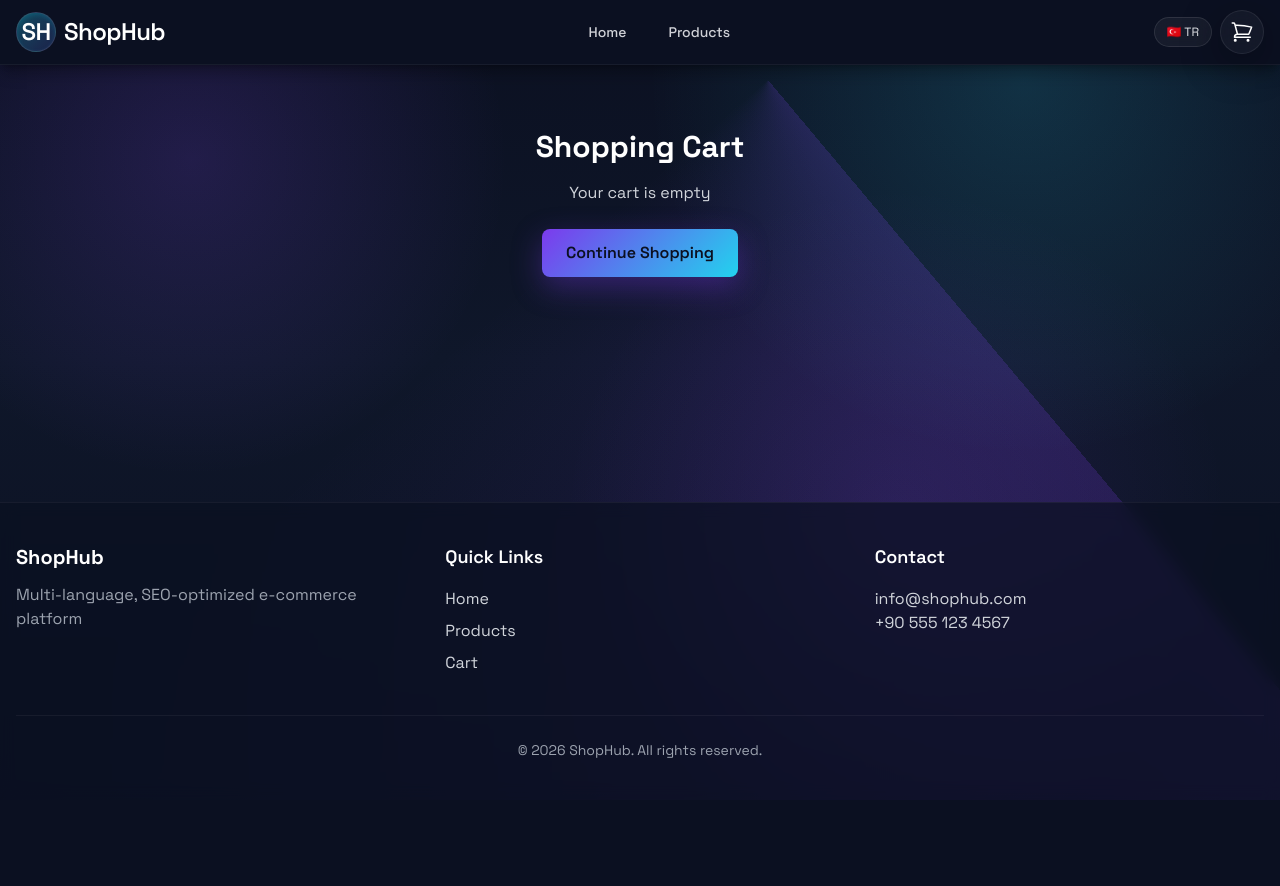
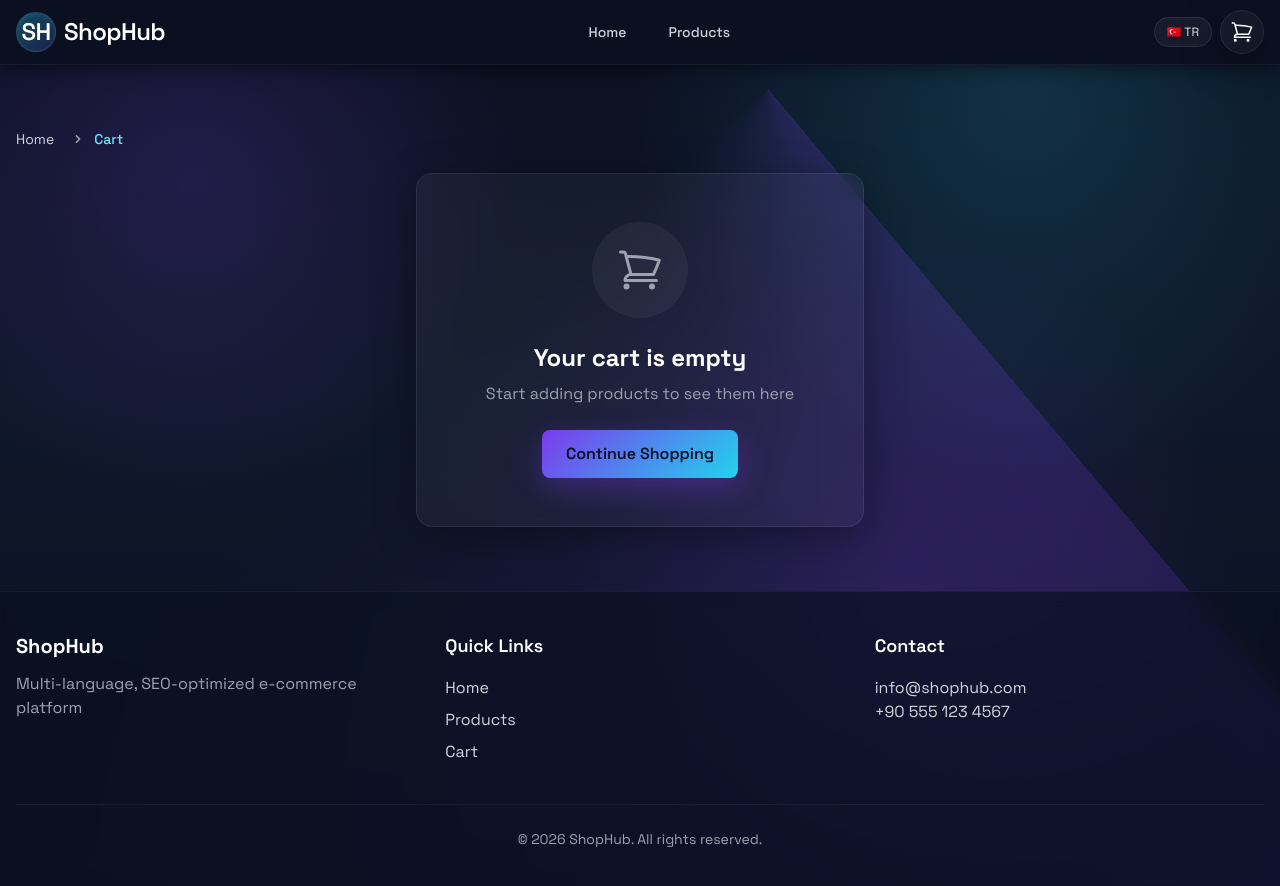
Before and after one commit to tuggie7/nextjs-ecommerce-platform, a Next.js app: page /en/cart in a window 1280 px wide. Shown: the top 886 px of the page. Before the commit the page ends 800 px from the top, so only its background shows below. Built offline with nearby package versions, Linux system fonts and the light colour scheme.

Commit message:
feat: improve empty states for cart and products with better UX

```diff
--- a/components/CartClient.tsx
+++ b/components/CartClient.tsx
@@ -26,12 +26,22 @@ export default function CartClient() {
 
   if (items.length === 0) {
     return (
-      <div className="container mx-auto px-4 py-16 text-center">
-        <h1 className="text-3xl font-bold mb-4 text-white">{t('title')}</h1>
-        <p className="text-gray-300 mb-6">{t('empty')}</p>
-        <Link href={`/${locale}/products`} className="btn-primary px-6 py-3 rounded-lg inline-block">
-          {t('continueShopping')}
-        </Link>
+      <div className="container mx-auto px-4 py-16">
+        <Breadcrumbs />
+        <div className="max-w-md mx-auto text-center">
+          <div className="glass rounded-2xl p-12 border border-white/5">
+            <div className="w-24 h-24 mx-auto mb-6 rounded-full bg-white/5 flex items-center justify-center">
+              <svg xmlns="http://www.w3.org/2000/svg" fill="none" viewBox="0 0 24 24" strokeWidth={1.5} stroke="currentColor" className="w-12 h-12 text-gray-400">
+                <path strokeLinecap="round" strokeLinejoin="round" d="M2.25 3h1.386c.51 0 .955.343 1.087.835l.383 1.437M7.5 14.25a3 3 0 0 0-3 3h15.75m-12.75-3h11.218c1.121-2.3 2.1-4.684 2.924-7.138a60.114 60.114 0 0 0-16.536-1.84M7.5 14.25 5.106 5.272M6 20.25a.75.75 0 1 1-1.5 0 .75.75 0 0 1 1.5 0Zm12.75 0a.75.75 0 1 1-1.5 0 .75.75 0 0 1 1.5 0Z" />
+              </svg>
+            </div>
+            <h2 className="text-2xl font-bold mb-2 text-white">{t('empty')}</h2>
+            <p className="text-gray-400 mb-6">Start adding products to see them here</p>
+            <Link href={`/${locale}/products`} className="btn-primary px-6 py-3 rounded-lg inline-block">
+              {t('continueShopping')}
+            </Link>
+          </div>
+        </div>
       </div>
     );
   }
--- a/components/ProductsClient.tsx
+++ b/components/ProductsClient.tsx
@@ -192,6 +192,7 @@ export default function ProductsClient({ initialProducts, categories }: Products
       </div>
 
       {/* Products Grid */}
+      {filteredProducts.length > 0 ? (
         <div className="grid grid-cols-1 md:grid-cols-3 lg:grid-cols-4 gap-6">
           {filteredProducts.map((product, index) => (
             <div
@@ -203,10 +204,30 @@ export default function ProductsClient({ initialProducts, categories }: Products
             </div>
           ))}
         </div>
-
-      {filteredProducts.length === 0 && (
-        <div className="text-center py-12 text-gray-300">
-          <p className="text-lg">{t('empty')}</p>
+      ) : (
+        <div className="flex flex-col items-center justify-center py-16">
+          <div className="glass rounded-2xl p-12 max-w-md text-center border border-white/5">
+            <div className="w-24 h-24 mx-auto mb-6 rounded-full bg-white/5 flex items-center justify-center">
+              <svg xmlns="http://www.w3.org/2000/svg" fill="none" viewBox="0 0 24 24" strokeWidth={1.5} stroke="currentColor" className="w-12 h-12 text-gray-400">
+                <path strokeLinecap="round" strokeLinejoin="round" d="m21 21-5.197-5.197m0 0A7.5 7.5 0 1 0 5.196 5.196a7.5 7.5 0 0 0 10.607 10.607ZM13.5 10.5h-6" />
+              </svg>
+            </div>
+            <h3 className="text-xl font-bold mb-2 text-white">No products found</h3>
+            <p className="text-gray-400 mb-6">
+              Try adjusting your filters or search query
+            </p>
+            <button
+              onClick={() => {
+                setSearchQuery('');
+                setSelectedCategory('all');
+                setPriceRange([0, 1000]);
+                setSortBy('default');
+              }}
+              className="btn-primary px-6 py-2 rounded-lg"
+            >
+              Clear Filters
+            </button>
+          </div>
         </div>
       )}
     </div>
```
Lines whose indentation alone changed are shown as unchanged.
